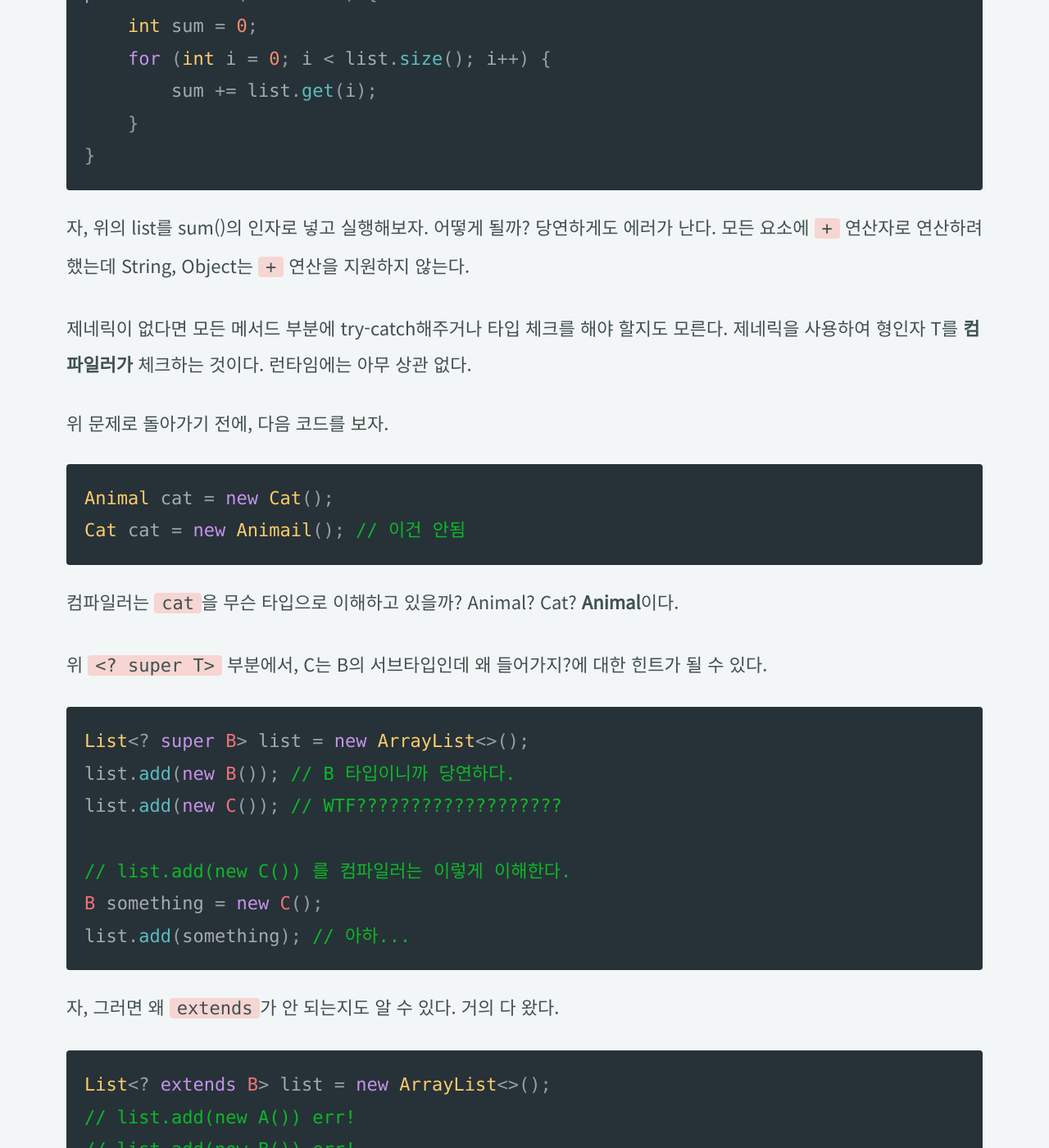
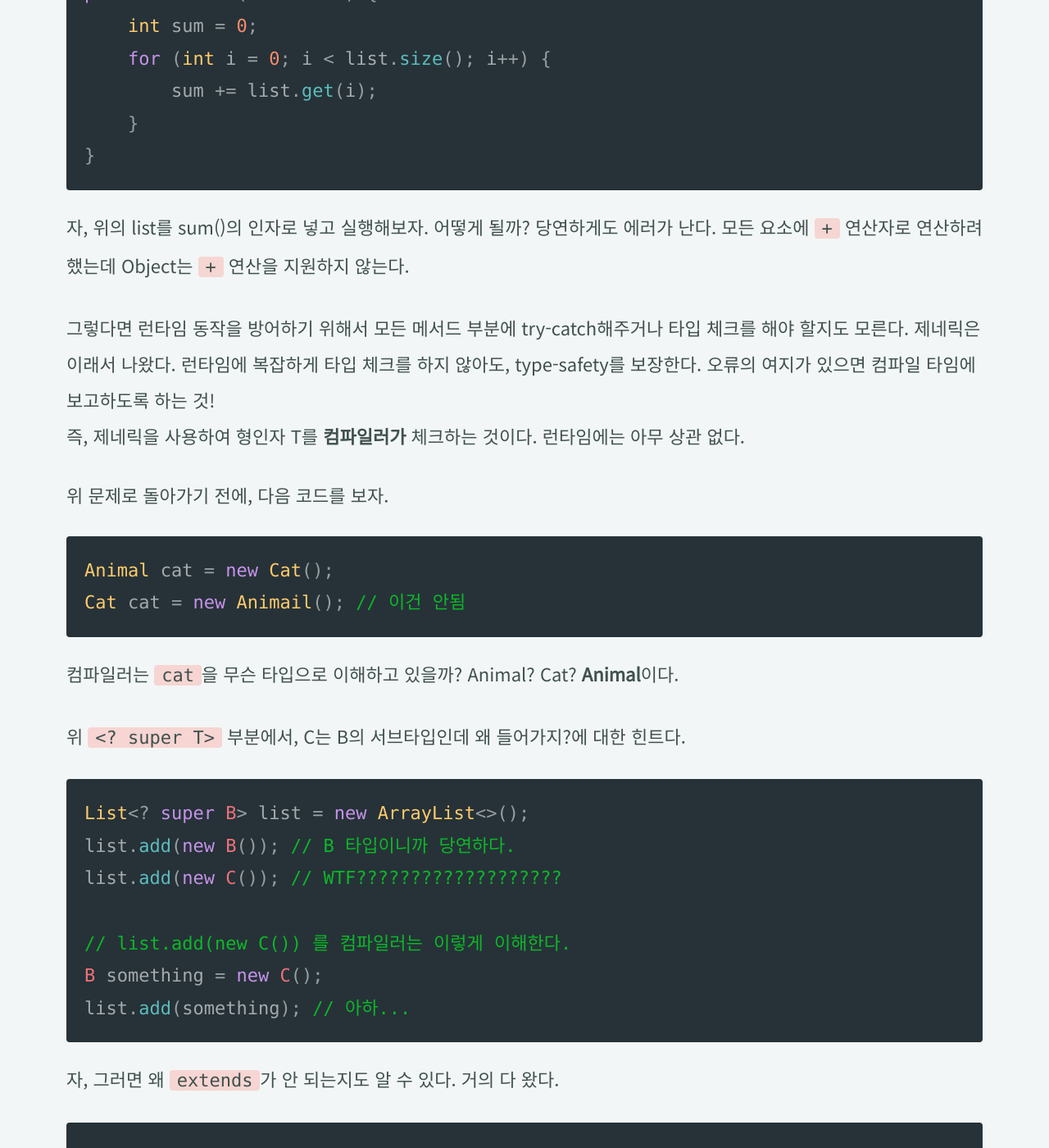
Before and after one commit to andole87/andole87.github.io, a Jekyll site: the page built from _posts/2019-07-05-java-generic.md, in a window 1280 px wide and 1400 px high, scrolled down 3829 px. Shown: the whole window at 82% size. Built offline with Jekyll 4.4.1, drawn with Linux system fonts in a browser that asks for light colours; cached includes are drawn as plain includes; comment, search, counter and statistics services are not loaded; some of the changed text lies outside the part shown.

Commit message:
edit post

````diff
--- a/_posts/2019-07-05-java-generic.md
+++ b/_posts/2019-07-05-java-generic.md
@@ -14,7 +14,7 @@ comments: true
 > When **P**roducer, use <? **e**xtends T>. When **C**onsumer, use <? **s**uper T>
 > 생산자일때는 extends, 소비자일때는 super
 
-생산자, 소비자를 봤을 때 OS에서 말하는 그 생산자 소비자인줄 알았다. [생산자-소비자 문제]([https://ko.wikipedia.org/wiki/%EC%83%9D%EC%82%B0%EC%9E%90-%EC%86%8C%EB%B9%84%EC%9E%90_%EB%AC%B8%EC%A0%9C](https://ko.wikipedia.org/wiki/생산자-소비자_문제))
+생산자, 소비자를 봤을 때 OS에서 말하는 그 생산자 소비자인줄 알았다. [생산자-소비자 문제](https://ko.wikipedia.org/wiki/생산자-소비자_문제)
 여기서 말하는 생산자 소비자는 조금 의미가 다르다.
 
 - 생산자
@@ -85,7 +85,7 @@ List<? extends B> list = new ArrayList<>();
 ### type erasure
 
 타입 소거라고 부를 수 있겠다. 제네릭 형인자는 컴파일 이후 사라진다.
-무슨 말이냐면, 제네릭은 컴파일 타임에 `type-safety`를 보장하기 위한 기능이다!!! 제네릭 자체가 런타임에 타입 체크를 하는게 아니라는 말이다.
+즉, 제네릭은 컴파일 타임에 `type-safety`를 보장하기 위한 기능이다. 제네릭 자체가 런타임에 다른 동작을 하는게 아니라는 말이다.
 
 ```java
 // 컴파일 이전
@@ -123,9 +123,10 @@ public int sum(List list) {
 }
 ```
 
-자, 위의 list를 sum()의 인자로 넣고 실행해보자. 어떻게 될까? 당연하게도 에러가 난다. 모든 요소에 `+` 연산자로 연산하려 했는데 String, Object는 `+` 연산을 지원하지 않는다.
+자, 위의 list를 sum()의 인자로 넣고 실행해보자. 어떻게 될까? 당연하게도 에러가 난다. 모든 요소에 `+` 연산자로 연산하려 했는데 Object는 `+` 연산을 지원하지 않는다.
 
-제네릭이 없다면 모든 메서드 부분에 try-catch해주거나 타입 체크를 해야 할지도 모른다. 제네릭을 사용하여 형인자 T를 **컴파일러가** 체크하는 것이다. 런타임에는 아무 상관 없다.
+그렇다면 런타임 동작을 방어하기 위해서 모든 메서드 부분에 try-catch해주거나 타입 체크를 해야 할지도 모른다. 제네릭은 이래서 나왔다. 런타임에 복잡하게 타입 체크를 하지 않아도, type-safety를 보장한다. 오류의 여지가 있으면 컴파일 타임에 보고하도록 하는 것!
+즉, 제네릭을 사용하여 형인자 T를 **컴파일러가** 체크하는 것이다. 런타임에는 아무 상관 없다.
 
 
 
@@ -138,7 +139,7 @@ Cat cat = new Animail(); // 이건 안됨
 
 컴파일러는 `cat`을 무슨 타입으로 이해하고 있을까? Animal? Cat? **Animal**이다.
 
-위 `<? super T>` 부분에서, C는 B의 서브타입인데 왜 들어가지?에 대한 힌트가 될 수 있다.
+위 `<? super T>` 부분에서, C는 B의 서브타입인데 왜 들어가지?에 대한 힌트다.
 
 ```java
 List<? super B> list = new ArrayList<>();
@@ -163,7 +164,7 @@ List<? extends B> list = new ArrayList<>();
 
 왜 `extends`는 안될까? **위계관계에 있는 A,B,C 외 다른 모든 것을 넣어봐도 안 될** 것이다. `null`을 제외하고.
 
-컴파일러는 위 행동을 **금지하는** 것이다. 컴파일 타임에 `type-safety`를 보장할 수 없으니까!!
+컴파일러는 위 행동을 **금지하는** 것이다. 컴파일 타임에 `type-safety`를 보장할 수 없으니까.
 `<? extends B>` list에 B의 서브타입을 `add`하는 것을 허용하고 컴파일 해준다고 생각해보자.
 이 list에는 무엇이 들어갈 수 있을까? 별별놈들이 다 들어올 수 있을 것이다. `상속 extends`에는 **제한이 없으니까**.   D extends B, E extends B ...
 이런 클래스들도 들어와 버리면 `non-generic`과 다를 바가 없으니, `type-safety`를 위해서 컬렉션에 무엇을 넣을 때는 `extends`가 허용되지 않는 것이다.
@@ -177,7 +178,8 @@ public void produce(List<? extends B> list) {
     B b = list.get(index); // 가능!!
     // 다르게 표현하면
     B b = new C();
-    B b = new B를 상속한 모든 T(); //이게 되니까!!
+    //이게 되니까!!
+    B b = new B의 모든 하위 타입 T();
 }
 ```
 
@@ -190,8 +192,8 @@ public void produce(List<? super B> list) {
     B b = new A(); // 될리가 없다
 }
 ```
-
-왜때문에 PECS라고 하는지 확실히 알게 되었다.
+PECS에 대해 헷갈릴 일이 없을 것 같다. 거의 이틀 내내 매달렸으니까.
+컬렉션 소스코드도 좀 뒤적거리고 컴파일러에 대해서도 조금은.. 알게 되었다.
 
 ~~그냥 Get하면 extends 쓰시고요, Put하면 super 쓰세요.~~
 
````
